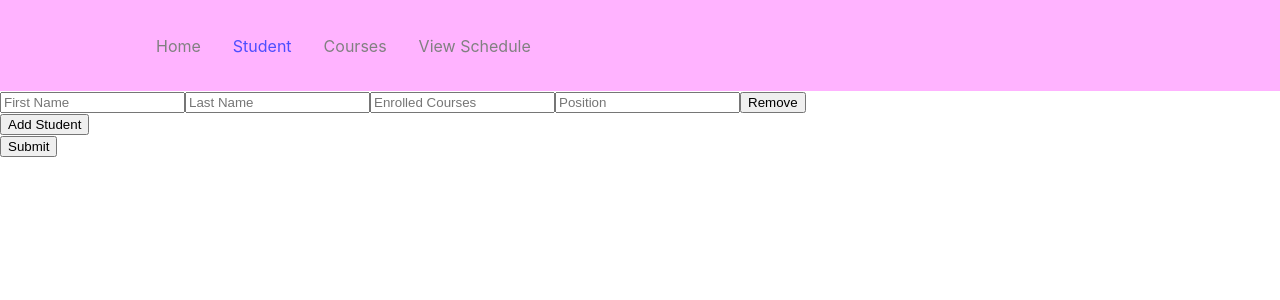
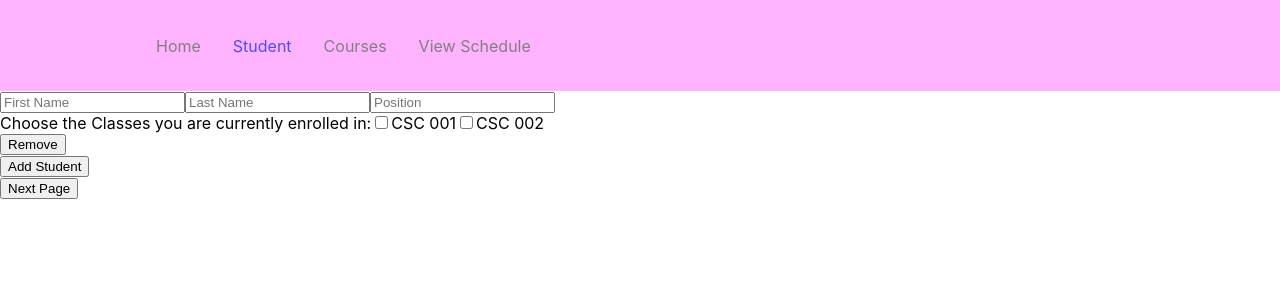
Before and after one commit to anderscc/CSC750_Project, a React (Create React App) app in the folder client/: page /student in a window 1280 px wide. Shown: the top 300 px of the page. Built offline with nearby package versions, Linux system fonts and the light colour scheme.

Commit message:
add course listing

```diff
--- /dev/null
+++ b/client/src/Components/CourseCheckbox.js
@@ -0,0 +1,20 @@
+import React from "react";
+import Checkbox from "./checkbox";
+
+
+const CourseCheckbox = ({value, onChange }) => {
+    return (
+        <div> Choose the Classes you are currently enrolled in:
+            <Checkbox
+                label = "CSC 001"
+                onChange = {onChange}
+            />
+            <Checkbox
+                label = "CSC 002"
+                onChange = {onChange}
+            />
+        </div>
+    );
+  };
+
+  export default CourseCheckbox;
--- /dev/null
+++ b/client/src/Components/NextPage.js
@@ -0,0 +1,15 @@
+import React from "react";
+import { BrowserRouter as Router, Routes, Route}
+    from 'react-router-dom';
+
+//needs to be revised to be able to make this work
+//should be an action that routes one page to another
+const NextPage = ({nextPage}) => {
+return(
+    <div>
+        <a href="#{nextPage}"></a>
+    </div>
+)
+}
+
+export default NextPage;
--- /dev/null
+++ b/client/src/Components/checkbox.js
@@ -0,0 +1,14 @@
+import React from "react";
+
+
+
+const Checkbox = ({ label, value, onChange }) => {
+    return (
+      <label>
+        <input type="checkbox" onChange={onChange} />
+        {label}
+      </label>
+    );
+  };
+
+  export default Checkbox;
--- a/client/src/pages/student.js
+++ b/client/src/pages/student.js
@@ -1,8 +1,13 @@
 import React, { useState } from 'react';
+import NextPage from '../Components/NextPage';
+import CourseCheckbox from '../Components/CourseCheckbox';
+
+
 
 const Student = () => {
+  //Creates state formFields and setFormfields variable and method
   const [formFields, setFormFields] = useState([
-    {firstname: '', lastname: '', courses:'', status:''}
+    {firstname: '', lastname: '', courses:'', hoursAvail:'', coursePref:'', facultyPref:''}
   ])
 
   //method to allow us to input data
@@ -19,25 +24,28 @@ const Student = () => {
     console.log(formFields)
   }
 
+  //method to add Fields to form
   const addFields = () => {
     let newfield = {
-      firstname: '', lastname: '', courses:'', status:''
+      firstname: '', lastname: '', courses:'', hoursAvail:'', coursePref:'', facultyPref:''
     }
     setFormFields([...formFields, newfield])
   }
 
+  //Function to remove a student row
   const removeFields = (index) => {
     let data = [...formFields];
     data.splice(index, 1)
     setFormFields(data)
   }
+
   return (
     <div className='studentForm'>
       <form onSubmit={submit}>
         {formFields.map((form, index) => {
           return(
             <div key={index}>
-                <input
+                <input //First Name Input
                     name='fname'
                     placeholder='First Name'
                     onChange={event => handleFormChange(index, event)}
@@ -50,25 +58,22 @@ const Student = () => {
                     value={form.lname}
                 />
                 <input
-                    name='courses'
-                    placeholder='Enrolled Courses'
-                    onChange={event => handleFormChange(index, event)}
-                    value={form.courses}
-                />
-                <input
-                    name='status'
+                    name='hoursAvail'
                     placeholder='Position'
                     onChange={event => handleFormChange(index, event)}
                     value={form.status}
                 />
-              <button onClick={() => removeFields(index)}>Remove</button>
-            </div>
-          )
+                  <CourseCheckbox
+                  onChange = {event => handleFormChange(index, event)}
+                  />
+                <button onClick={() => removeFields(index)}>Remove</button>
+              </div>
+            )
         })}
       </form>
       <button onClick={addFields}>Add Student</button>
       <br/>
-      <button onClick={submit}>Submit</button>
+      <button onClick={submit}>Next Page</button>
     </div>
   );
 }
```
Also changed, not shown: client/src/Components/navbar.css (+5 -5 lines), 1 other file (tests, documents, lock files or other folders).
